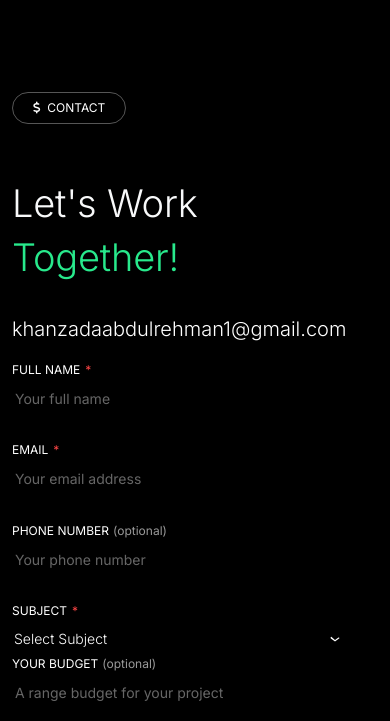
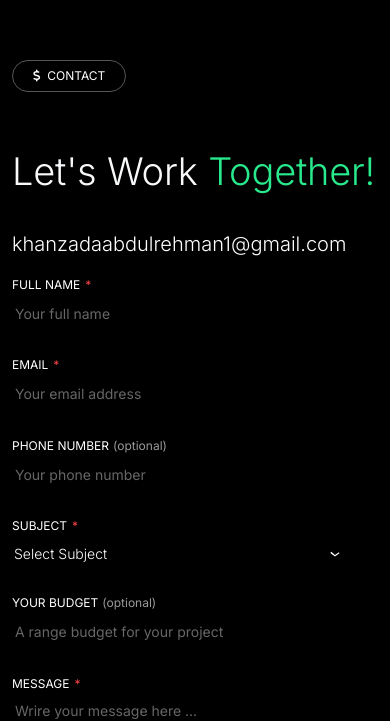
Before and after one commit to abdulrehmankz1/personal-portfolio, a React (Create React App) app: page / in a window 390 px wide. Shown: the part 8151-8872 px from the top of the page. Built offline with nearby package versions, Linux system fonts and the light colour scheme.

Commit message:
add contact section

```diff
--- a/src/components/ContactSection.jsx
+++ b/src/components/ContactSection.jsx
@@ -2,12 +2,12 @@ import React from 'react'
 
 function ContactSection() {
   return (
-    <div className='custom-container mt-5 mb-0 pb-0 section_space contact_section'>
+    <div className='custom-container mt-xl-5 mt-lg-5 mt-md-5 mt-3 mb-0 pb-0 section_space contact_section'>
       <span class="badge rounded-pill section_badge">
         <i class="fa-solid fa-dollar-sign"></i>
         &nbsp; CONTACT
       </span>
-      <div className='w-75'>
+      <div className='title_container'>
         <h2 className='text-light'>
           Let's Work <span className='hero_content'>
             Together!
@@ -19,7 +19,7 @@ function ContactSection() {
       </h3>
       <div>
         <form action="mailto:khanzadaabdulrehman1@gmail.com" method="post" enctype="text/plain">
-          <div className='me-5'>
+          <div className='me-xl-5 me-lg-5 me-md-5 me-0'>
             <div class="row">
               <div class="col-md-6">
                 <div class="form-group">
@@ -45,7 +45,7 @@ function ContactSection() {
                   <input type="tel" class="form-control" id="phoneNumber" name="phoneNumber" placeholder='Your phone number' />
                 </div>
               </div>
-              <div class="col-md-6">
+              <div class="col-md-6 mb-xl-0 mb-lg-0 mb-md-0 mb-4">
                 <div class="form-group">
                   <label for="subject">Subject
                     <span className='star_color'>*</span>
```
